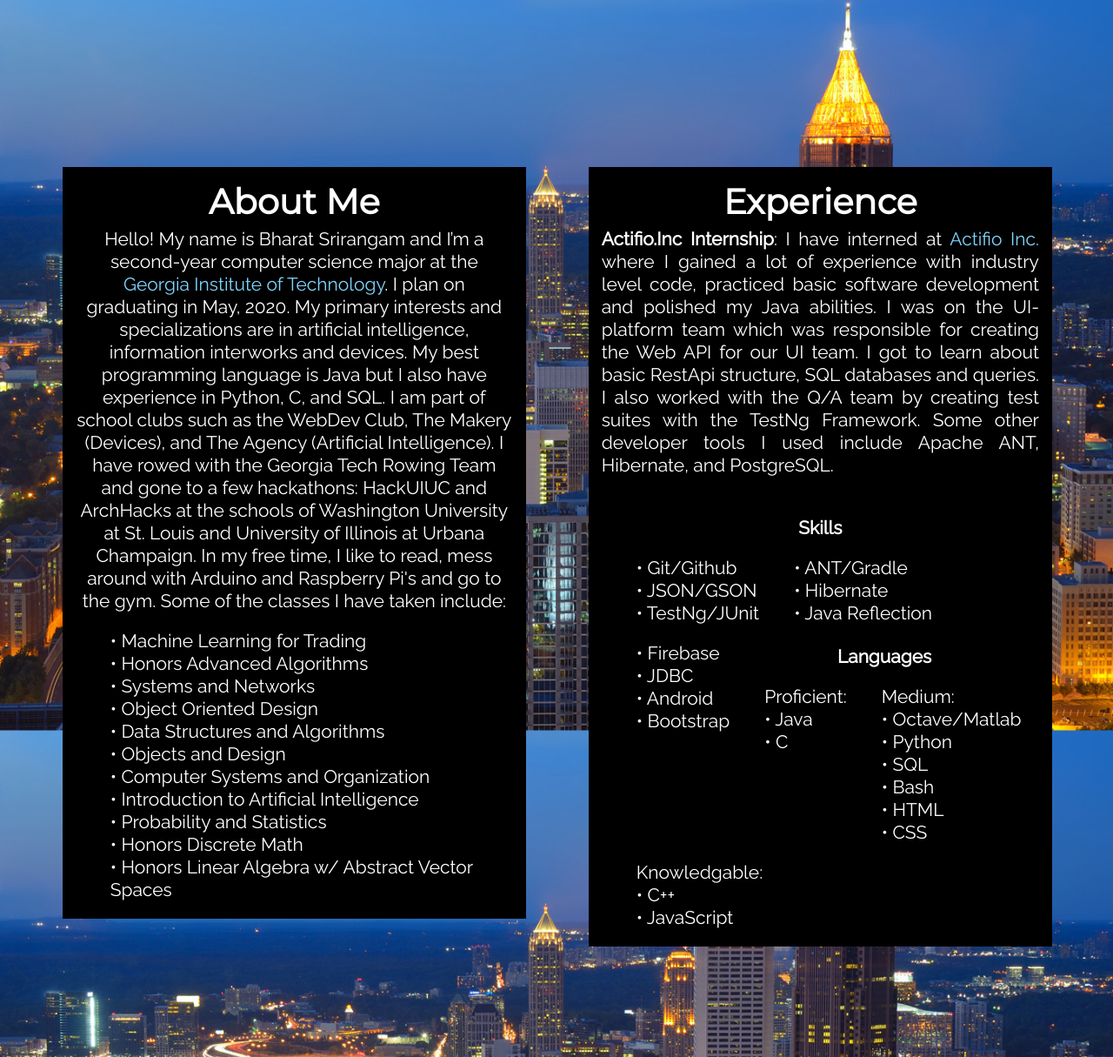
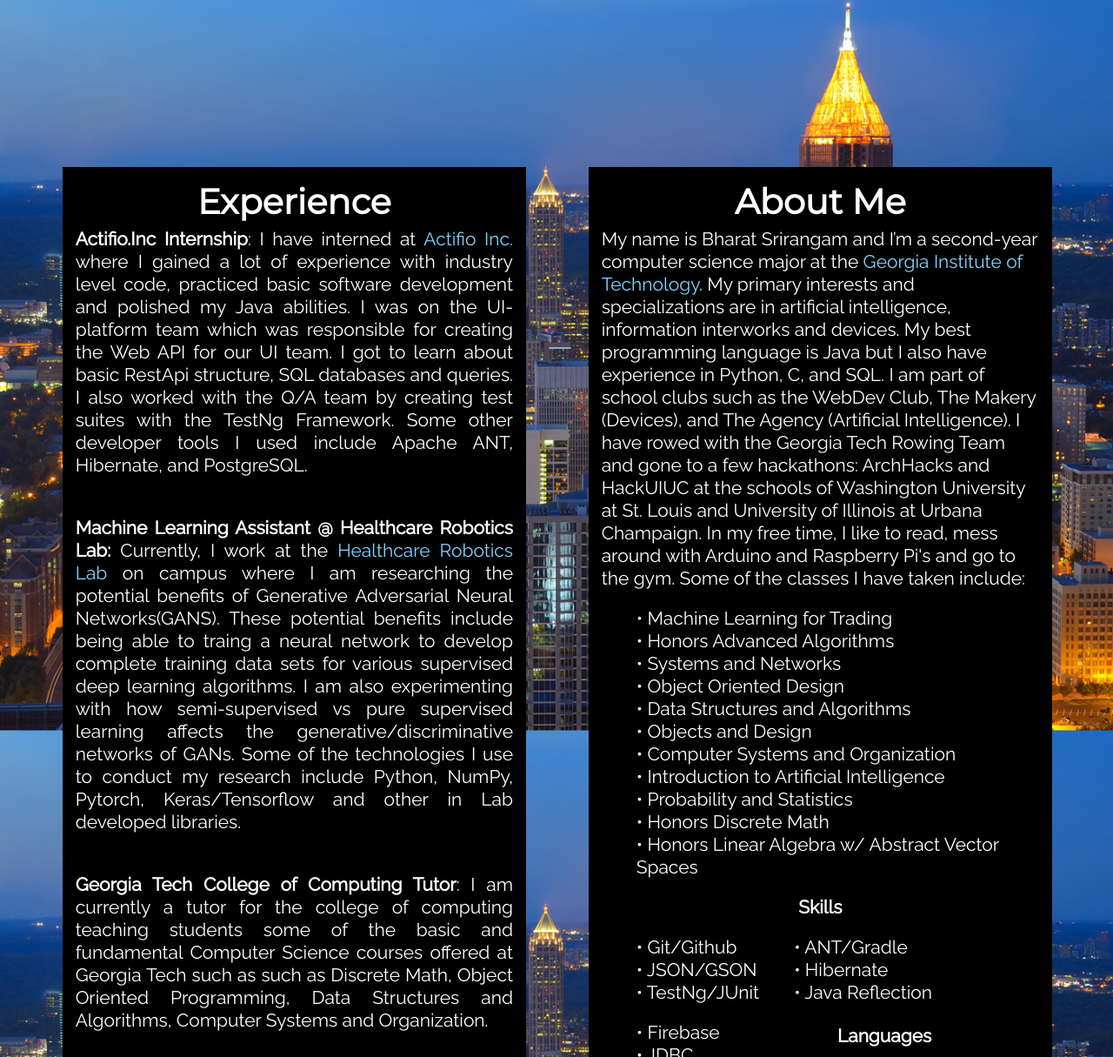
Before and after one commit to bharatsrirangam/bharatsrirangam.github.io, a plain HTML site: page index.html in a window 1280 px wide. Shown: the part 808-2023 px from the top of the page at 87% size. Drawn offline with nearby package versions, Linux system fonts and the light colour scheme.

Commit message:
Updated ABOUT ME to include 2018 information

```diff
--- a/index.html
+++ b/index.html
@@ -85,17 +85,23 @@
     <div class="container-fluid">
         <div class="row">
             <div class="col-sm-5 text-center margin-30 wow fadeIn" data-wow-delay="0.05s" style="margin:0% 5.6%; background-color:rgba(0,0,0,1);">
-                <h2 >About Me</h2>
-                <p class="lead">Hello! My name is Bharat Srirangam and I’m a second-year computer science major at the <a href="http://www.gatech.edu/">Georgia Institute of Technology</a>. I plan on graduating in May, 2020. My primary interests and specializations are in artificial intelligence, information interworks and devices. My best programming language is Java but I also have experience in Python, C, and SQL. I am part of school clubs such as the WebDev Club, The Makery (Devices), and The Agency (Artificial Intelligence). I have rowed with the Georgia Tech Rowing Team and gone to a few hackathons: HackUIUC and ArchHacks at the schools of Washington University at St. Louis and University of Illinois at Urbana Champaign. In my free time, I like to read, mess around with Arduino and Raspberry Pi's and go to the gym. Some of the classes I have taken include:</p>
-                	<p class="lead text-left" style="float: left;">
-                			<ul class="lead text-left" style="list-style-type: none; float: left;"><li>• Machine Learning for Trading</li><li>• Honors Advanced Algorithms</li><li>• Systems and Networks</li><li>• Object Oriented Design</li><li>• Data Structures and Algorithms</li><li>• Objects and Design</li> <li>• Computer Systems and Organization</li><li>• Introduction to Artificial Intelligence</li><li>• Probability and Statistics</li><li>• Honors Discrete Math</li><li>• Honors Linear Algebra w/ Abstract Vector Spaces</li></ul>
-                	</p>
-				</p>
+                <h2 class="text-center">Experience</h2>
+                <p class="lead text-justify"><strong>Actifio.Inc Internship</strong>: I have interned at <a href="https://www.actifio.com/" target="_blank">Actifio Inc.</a> where I gained a lot of experience with industry level code, practiced basic software development and polished my Java abilities. I was on the UI-platform team which was responsible for creating the Web API for our UI team. I got to learn about basic RestApi structure, SQL databases and queries. I also worked with the Q/A team by creating test suites with the TestNg Framework. Some other developer tools I used include Apache ANT, Hibernate, and PostgreSQL.<br><br></p>
+
+                <p class="lead text-justify"><strong>Machine Learning Assistant @ Healthcare Robotics Lab:</strong> Currently, I work at the <a href="http://pwp.gatech.edu/hrl/about/" target="_blank">Healthcare Robotics Lab</a> on campus where I am researching the potential benefits of Generative Adversarial Neural Networks(GANS). These potential benefits include being able to traing a neural network to develop complete training data sets for various supervised deep learning algorithms. I am also experimenting with how semi-supervised vs pure supervised learning affects the generative/discriminative networks of GANs. Some of the technologies I use to conduct my research include Python, NumPy, Pytorch, Keras/Tensorflow and other in Lab developed libraries.<br><br></p>
+
+                <p class="lead text-justify"><strong>Georgia Tech College of Computing Tutor</strong>: I am currently a tutor for the college of computing teaching students some of the basic and fundamental Computer Science courses offered at Georgia Tech such as such as Discrete Math, Object Oriented Programming, Data Structures and Algorithms, Computer Systems and Organization.<br><br></p>
+
+                <p class="lead text-justify"><strong>Mentor/Teacher’s Assistant at Einstein's Workshop</strong>: In high school for more than 5 years, I had a job at Einstein's Workshop which is a makerspace for students from K to 12th grade. I improved my communication skills by managing the questions of customers and children. I also taught children in basic skills of Scratch, NXT Design/Software, etc. I also lead/created STEM day events that focused on basic analytical and logic skills.<br><br></p>
 
             </div>
-             <div class="col-sm-5 margin-30 wow fadeIn" data-wow-delay="0.05s" style=" margin-right:5.2%; background-color:rgba(0,0,0,1);">
-                <h2 class="text-center">Experience</h2>
-                <p class="lead text-justify"><strong>Actifio.Inc Internship</strong>: I have interned at <a href="https://www.actifio.com/" target="_blank">Actifio Inc.</a> where I gained a lot of experience with industry level code, practiced basic software development and polished my Java abilities. I was on the UI-platform team which was responsible for creating the Web API for our UI team. I got to learn about basic RestApi structure, SQL databases and queries. I also worked with the Q/A team by creating test suites with the TestNg Framework. Some other developer tools I used include Apache ANT, Hibernate, and PostgreSQL.<br><br></p>
+            <div class="col-sm-5 margin-30 wow fadeIn" data-wow-delay="0.05s" style=" margin-right:5.2%; padding-bottom: 0.85%; background-color:rgba(0,0,0,1);">
+                <h2 class="text-center">About Me</h2>
+                <p class="lead">My name is Bharat Srirangam and I’m a second-year computer science major at the <a href="http://www.gatech.edu/">Georgia Institute of Technology</a>. My primary interests and specializations are in artificial intelligence, information interworks and devices. My best programming language is Java but I also have experience in Python, C, and SQL. I am part of school clubs such as the WebDev Club, The Makery (Devices), and The Agency (Artificial Intelligence). I have rowed with the Georgia Tech Rowing Team and gone to a few hackathons: ArchHacks and HackUIUC at the schools of Washington University at St. Louis and University of Illinois at Urbana Champaign. In my free time, I like to read, mess around with Arduino and Raspberry Pi's and go to the gym. Some of the classes I have taken include:</p>
+                    <p class="lead text-left" style="float: left;">
+                            <ul class="lead text-left" style="list-style-type: none; float: left;"><li>• Machine Learning for Trading</li><li>• Honors Advanced Algorithms</li><li>• Systems and Networks</li><li>• Object Oriented Design</li><li>• Data Structures and Algorithms</li><li>• Objects and Design</li> <li>• Computer Systems and Organization</li><li>• Introduction to Artificial Intelligence</li><li>• Probability and Statistics</li><li>• Honors Discrete Math</li><li>• Honors Linear Algebra w/ Abstract Vector Spaces</li></ul>
+
+                    </p>
 
                 <p class="lead text-center"><strong>Skills</strong></p>
                 	<p class="lead" style="float: left;">
@@ -108,8 +114,6 @@
                 			<ul class="lead" style="list-style-type: none; float: left;"><li>• Firebase</li> <li>• JDBC</li> <li>• Android</li> <li>• Bootstrap</li></ul>
                 			<br><br>
                 	</p>
-
-				</p>
 
                 <p class="lead text-center"><br><br><strong>Languages</strong>
                 	<p class="lead" style="float: left;">
```
Also changed, not shown: 4 other files.
